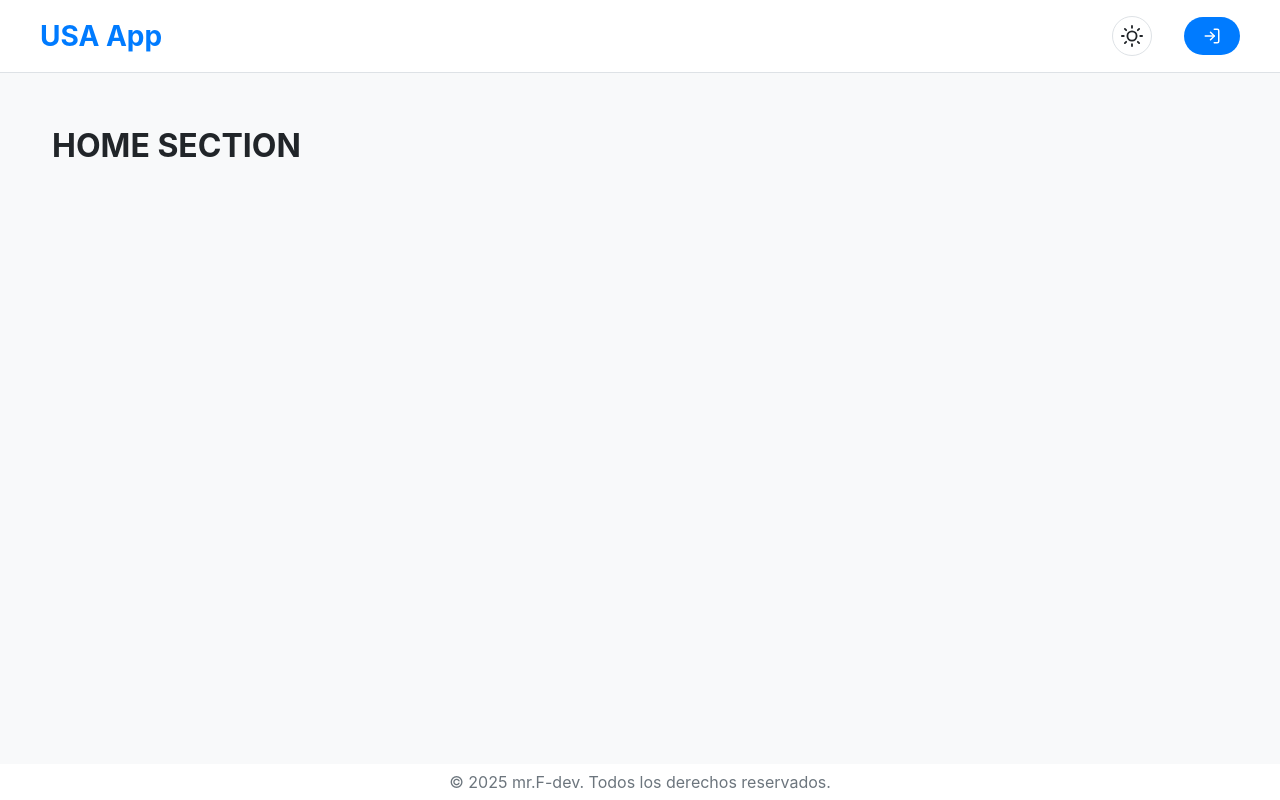
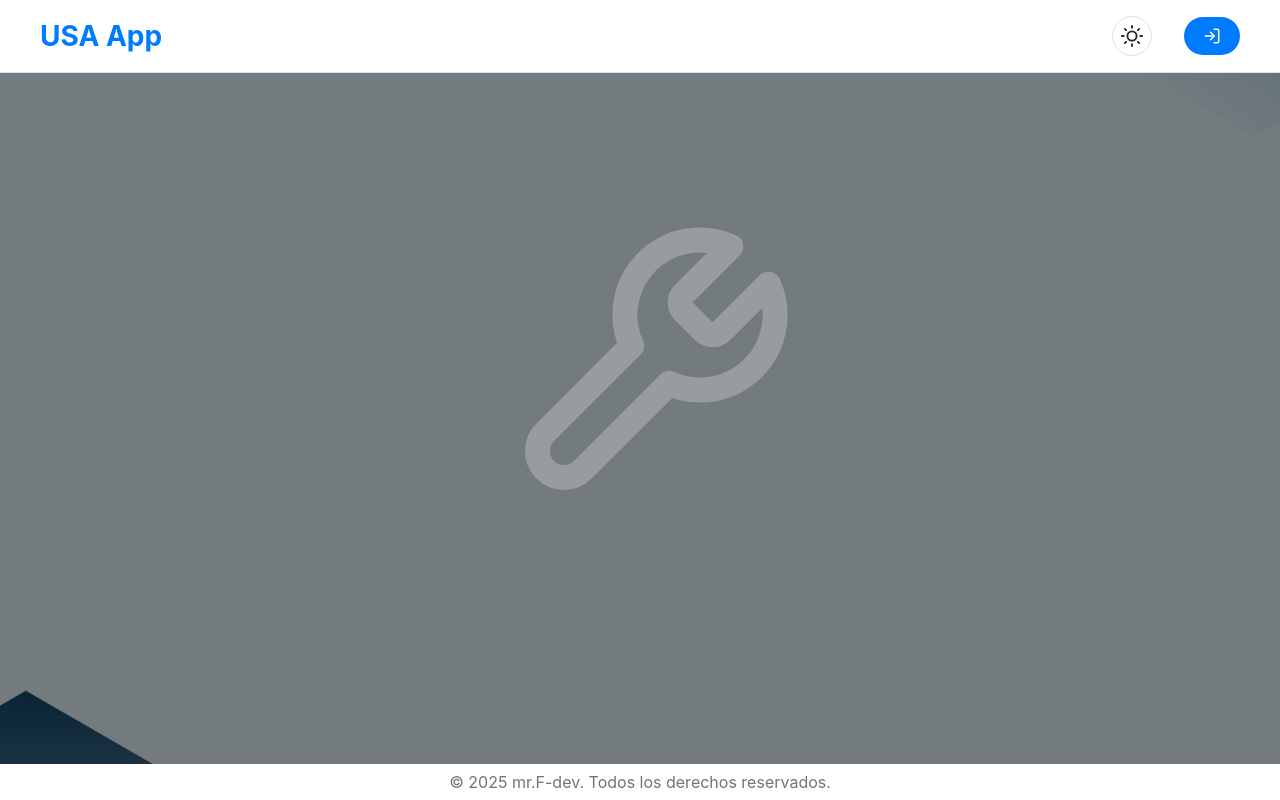
Before and after one commit to skynetfrank/usa-app, a React (Vite) app in the folder frontend/: page / in a window 1280 px wide. Built offline with nearby package versions, Linux system fonts and the light colour scheme.

Commit message:
alpha sent to ross

```diff
--- a/frontend/src/App.jsx
+++ b/frontend/src/App.jsx
@@ -146,7 +146,7 @@ function App() {
               {!userInfo && (
                 <Link to="/signin" className="button-primary login-action" aria-label="Iniciar Sesión">
                   <LogIn size={18} />
-                  <span className="login-action-text">Iniciar Sesión</span>
+
                 </Link>
               )}
             </div>
--- a/frontend/src/index.css
+++ b/frontend/src/index.css
@@ -1047,6 +1047,55 @@ body {
   opacity: 1;
 }
 
+/* --- Estilos para HomeScreen --- */
+.home-background {
+  position: fixed;
+  top: 0;
+  left: 0;
+  width: 100vw;
+  height: 100vh;
+  background-image: url('/homebg.jpg');
+  background-size: cover;
+  background-position: center;
+  background-repeat: no-repeat;
+  z-index: -2;
+  /* Lo pone aún más atrás */
+}
+
+/* Superposición oscura para mejorar el contraste */
+.home-background::before {
+  content: '';
+  position: fixed;
+  top: 0;
+  left: 0;
+  width: 100%;
+  height: 100%;
+  background-color: rgba(0, 0, 0, 0.5);
+  /* Negro con 50% de opacidad */
+  z-index: -1;
+  /* Se coloca entre el fondo y el contenido */
+}
+
+.home-content {
+  display: flex;
+  justify-content: center;
+  align-items: center;
+  height: calc(80vh - 120px);
+  /* Ajusta la altura para centrar verticalmente, considerando header/footer */
+  text-align: center;
+}
+
+.home-watermark-icon {
+  width: 25vw;
+  /* Tamaño responsive basado en el ancho de la pantalla */
+  height: 25vw;
+  max-width: 300px;
+  /* Límite para pantallas muy grandes */
+  max-height: 300px;
+  color: rgba(255, 255, 255, 0.25);
+  /* Aumentamos la opacidad para que sea visible */
+}
+
 /*
 ==============================================
 MEDIA QUERIES - ESTILOS RESPONSIVOS
--- a/frontend/src/screens/HomeScreen.jsx
+++ b/frontend/src/screens/HomeScreen.jsx
@@ -1,9 +1,12 @@
+import { Wrench } from "lucide-react";
 
 function HomeScreen() {
-
   return (
     <div>
-      <h1>HOME SECTION</h1>
+      <div className="home-background"></div>
+      <div className="home-content">
+        <Wrench className="home-watermark-icon" />
+      </div>
     </div>
   );
 }
```
Also changed, not shown: frontend/public/homebg.jpg (added), 7 other files (tests, documents, lock files or other folders).
